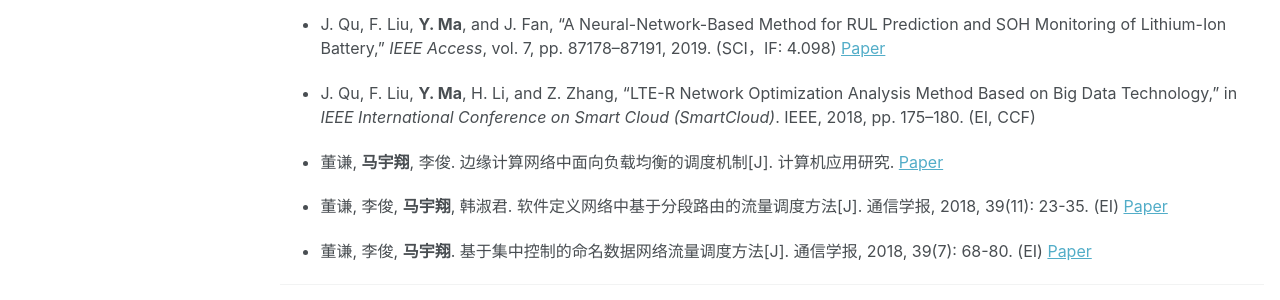
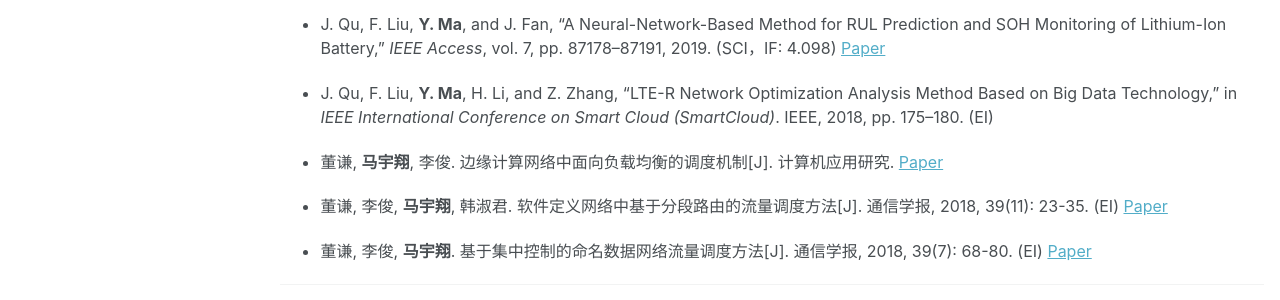
Before and after one commit to MaYuxiang/mayuxiang.github.io, a Jekyll site: the page built from _pages/publications.md, in a window 1280 px wide. Shown: the part 526-826 px from the top of the page. Built offline with Jekyll 4.4.1, drawn with Linux system fonts in a browser that asks for light colours.

Commit message:
Update publications.md

```diff
--- a/_pages/publications.md
+++ b/_pages/publications.md
@@ -19,7 +19,7 @@ redirect_from:
 
 *  J. Qu, F. Liu, **Y. Ma**, and J. Fan, “A Neural-Network-Based Method for RUL Prediction and SOH Monitoring of Lithium-Ion Battery,” *IEEE Access*, vol. 7, pp. 87178–87191, 2019. (SCI，IF: 4.098) [Paper](https://ieeexplore.ieee.org/document/8747502)
 
-*  J. Qu, F. Liu, **Y. Ma**, H. Li, and Z. Zhang, “LTE-R Network Optimization Analysis Method Based on Big Data Technology,” in *IEEE International Conference on Smart Cloud (SmartCloud)*. IEEE, 2018, pp. 175–180. (EI, CCF)
+*  J. Qu, F. Liu, **Y. Ma**, H. Li, and Z. Zhang, “LTE-R Network Optimization Analysis Method Based on Big Data Technology,” in *IEEE International Conference on Smart Cloud (SmartCloud)*. IEEE, 2018, pp. 175–180. (EI)
 
 *  董谦, **马宇翔**, 李俊. 边缘计算网络中面向负载均衡的调度机制[J]. 计算机应用研究. [Paper](http://www.arocmag.com/getarticle?aid=5672013f16d77421)
 
```
